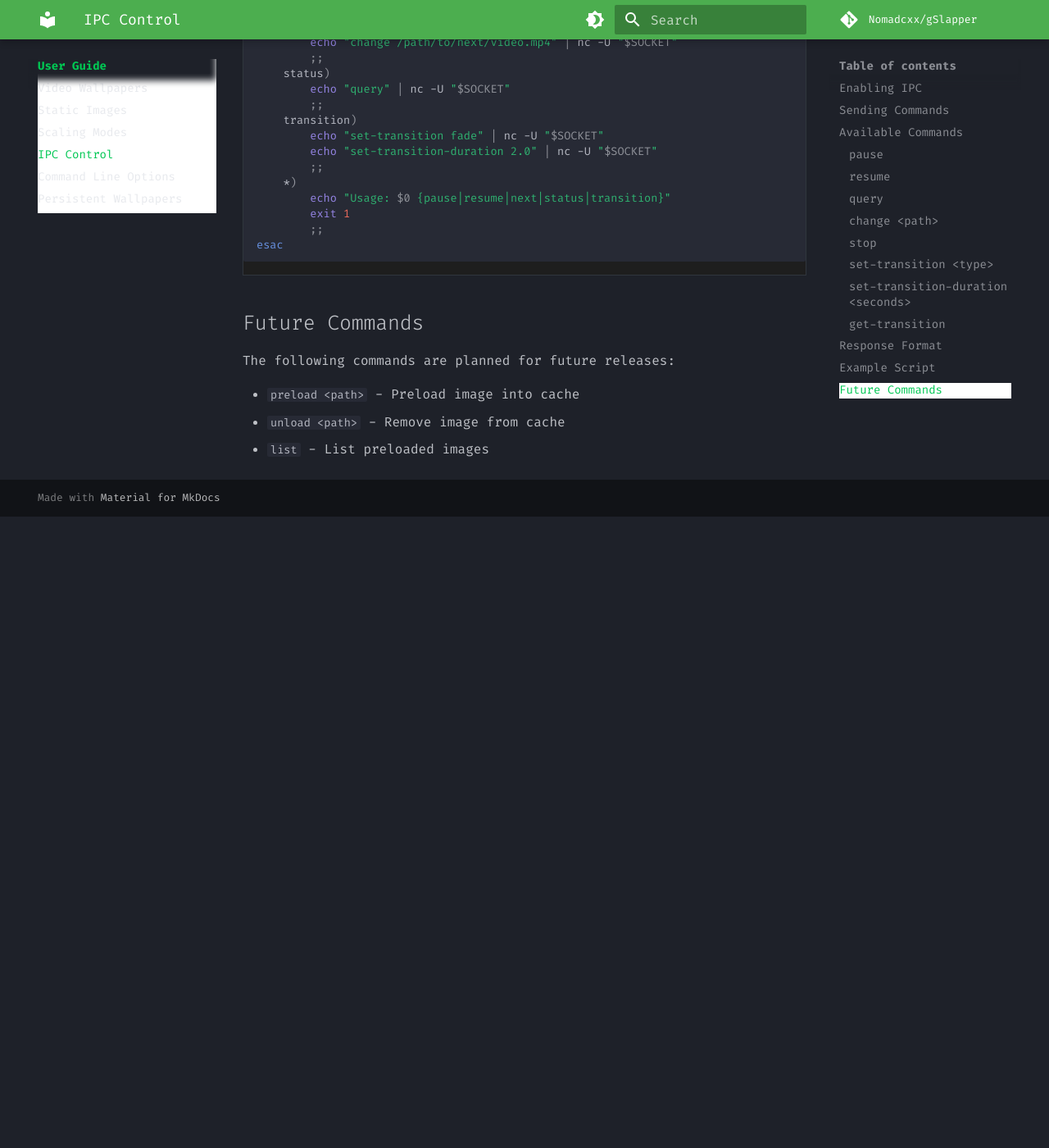
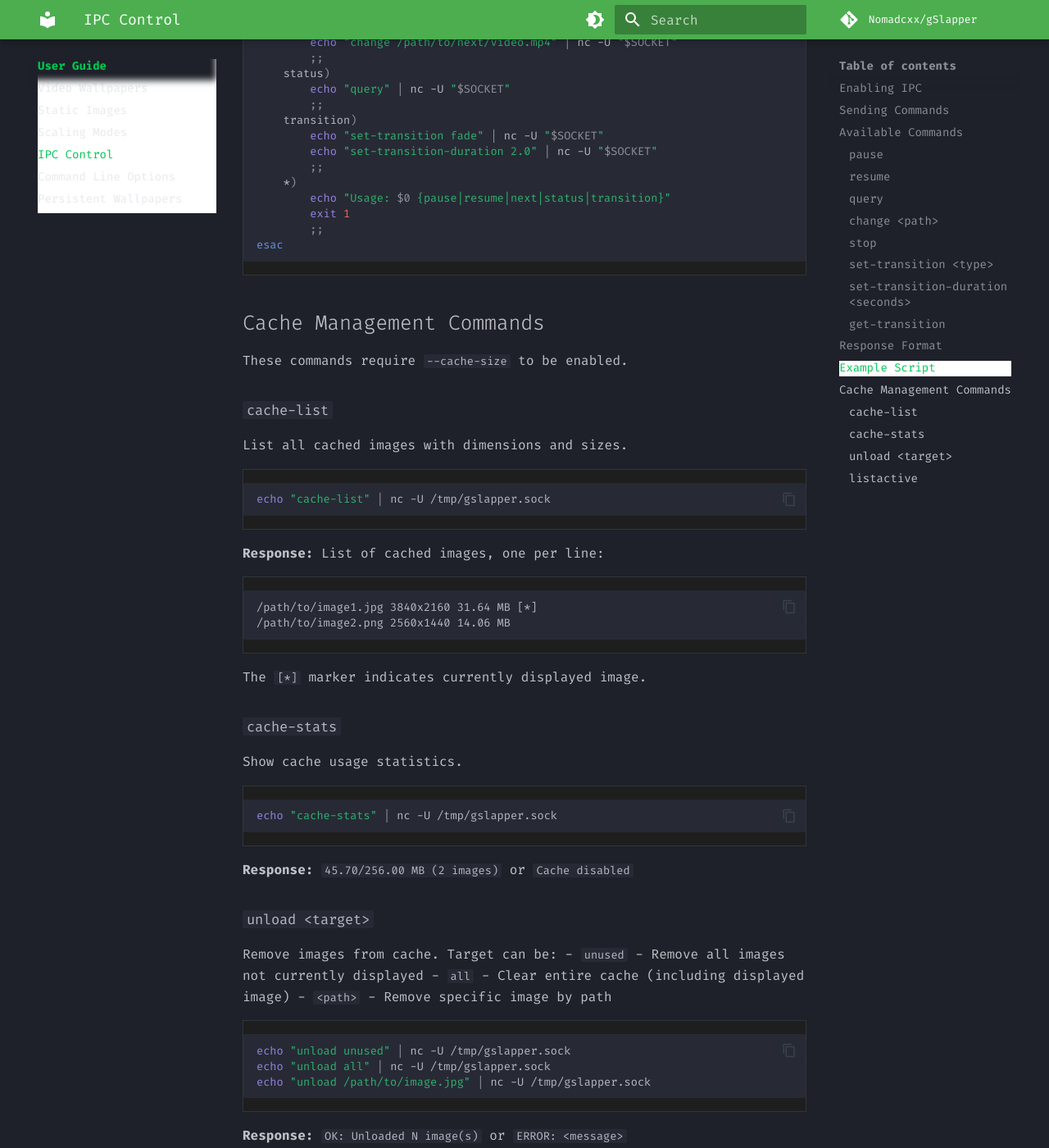
Before and after one commit to Nomadcxx/gSlapper, an MkDocs documentation site: the page built from docs/user-guide/ipc-control.md, in a window 1280 px wide and 1400 px high, scrolled down 3482 px. Shown: the whole window at 82% size. Built offline with MkDocs 1.6.1 and Material for MkDocs 9.7.7, drawn with Linux system fonts in a browser that asks for light colours; comment, search, counter and statistics services are not loaded; before the commit the page ends 4112 px from its top, so only the background shows below that; some of the changed text lies outside the part shown.

Commit message:
Update documentation for v1.4.0 cache system
- Add --cache-size flag documentation with examples
- Document cache IPC commands (cache-list, cache-stats, unload, listactive)
- Remove outdated 'Future Commands' section
- Add 'Instant Switching' to key features
- Add cache usage example to quick-start guide
- Add internal dev docs to gitignore

````diff
--- a/docs/user-guide/ipc-control.md
+++ b/docs/user-guide/ipc-control.md
@@ -148,10 +148,59 @@ case "$1" in
 esac
 ```
 
-## Future Commands
+## Cache Management Commands
 
-The following commands are planned for future releases:
+These commands require `--cache-size` to be enabled.
 
-- `preload <path>` - Preload image into cache
-- `unload <path>` - Remove image from cache
-- `list` - List preloaded images
+### `cache-list`
+
+List all cached images with dimensions and sizes.
+
+```bash
+echo "cache-list" | nc -U /tmp/gslapper.sock
+```
+
+**Response:** List of cached images, one per line:
+```
+/path/to/image1.jpg 3840x2160 31.64 MB [*]
+/path/to/image2.png 2560x1440 14.06 MB
+```
+
+The `[*]` marker indicates currently displayed image.
+
+### `cache-stats`
+
+Show cache usage statistics.
+
+```bash
+echo "cache-stats" | nc -U /tmp/gslapper.sock
+```
+
+**Response:** `45.70/256.00 MB (2 images)` or `Cache disabled`
+
+### `unload <target>`
+
+Remove images from cache. Target can be:
+- `unused` - Remove all images not currently displayed
+- `all` - Clear entire cache (including displayed image)
+- `<path>` - Remove specific image by path
+
+```bash
+echo "unload unused" | nc -U /tmp/gslapper.sock
+echo "unload all" | nc -U /tmp/gslapper.sock
+echo "unload /path/to/image.jpg" | nc -U /tmp/gslapper.sock
+```
+
+**Response:** `OK: Unloaded N image(s)` or `ERROR: <message>`
+
+### `listactive`
+
+Show currently displayed wallpaper(s) and output(s).
+
+```bash
+echo "listactive" | nc -U /tmp/gslapper.sock
+```
+
+**Response:** `ACTIVE: <output> <type> <path>`
+
+Example: `ACTIVE: DP-1 image /home/user/wallpaper.jpg`
````
Also changed, not shown: docs/getting-started/quick-start.md (+21 -0 lines), docs/index.md (+1 -0 lines), docs/user-guide/command-line-options.md (+32 -0 lines), 1 other file.
